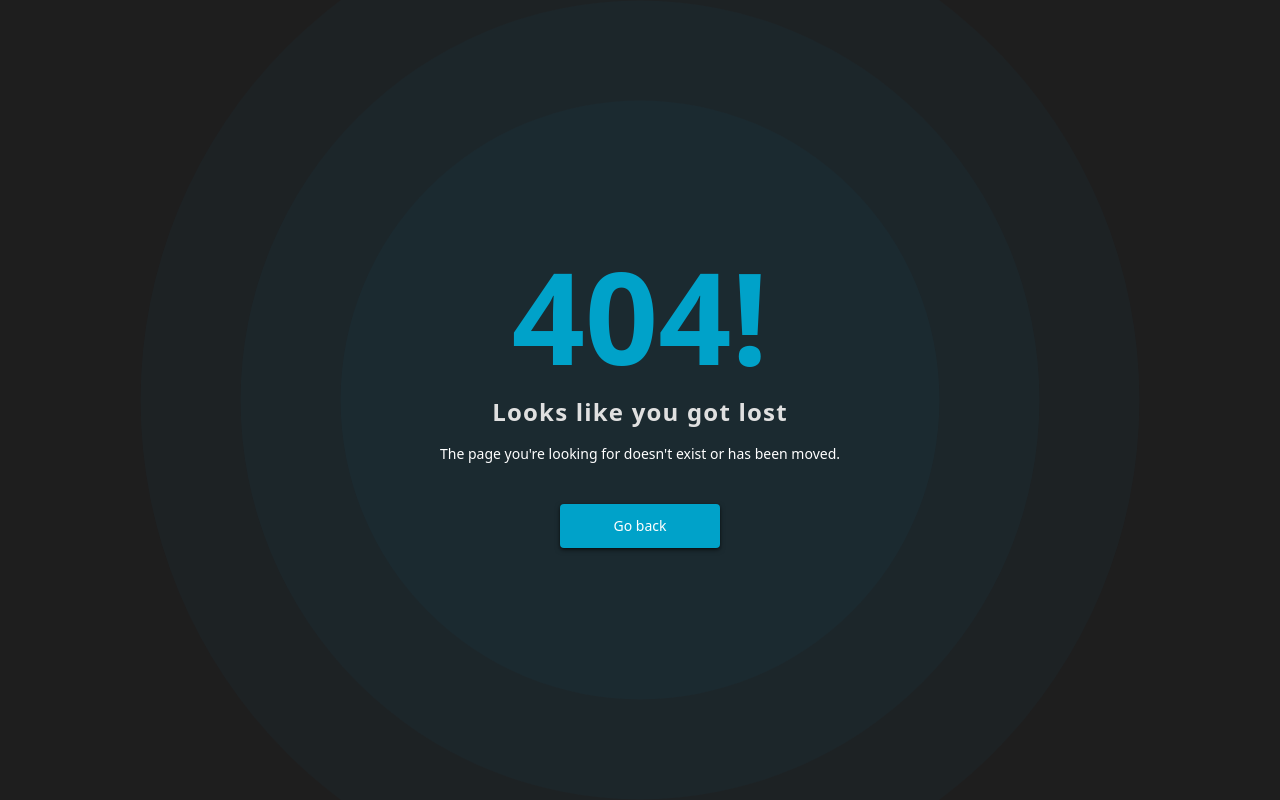
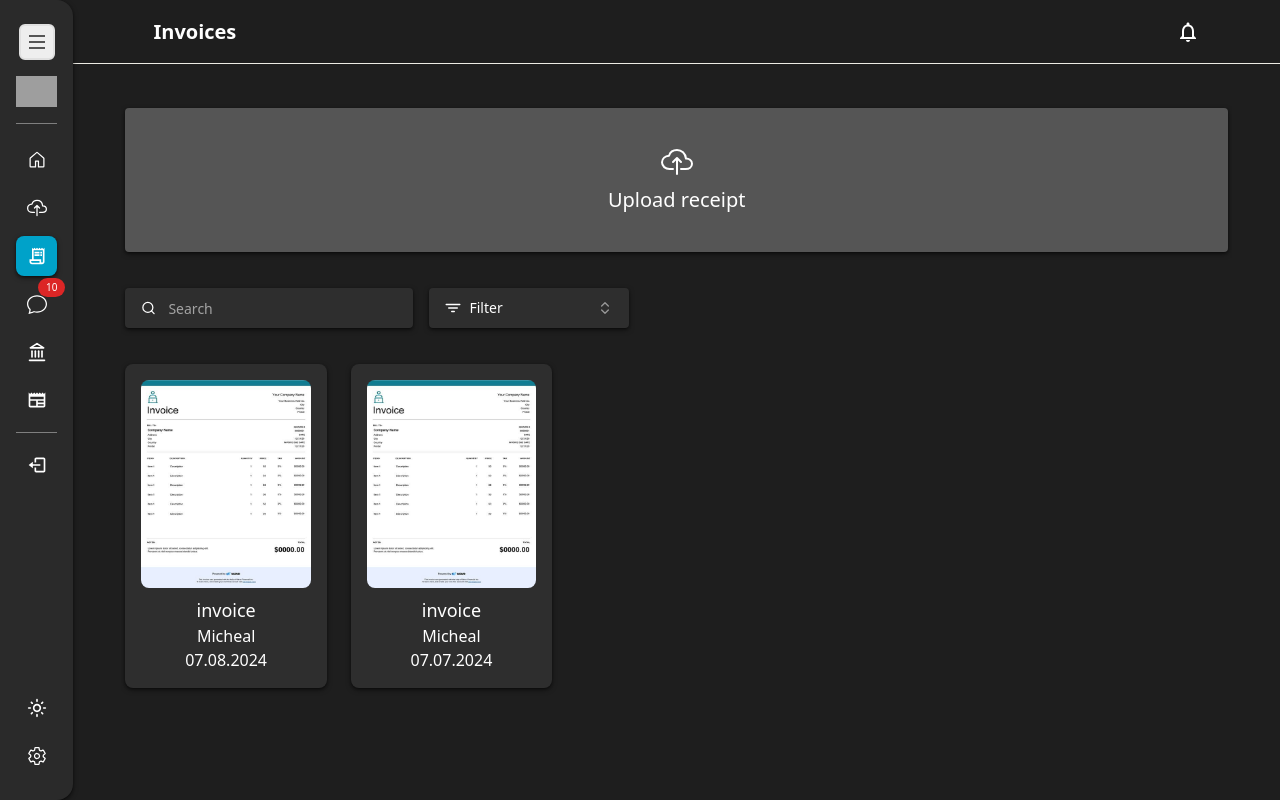
Before and after one commit to Trayshmhirk/tax-return-user-app, a React (Vite) app: page /invoices in a window 1280 px wide. Before the commit this address had no page. Built offline with nearby package versions, Linux system fonts and the light colour scheme; grey boxes are pictures that could not be loaded.

Commit message:
refactor receipts to invoices

```diff
--- a/src/api/mockApis.ts
+++ b/src/api/mockApis.ts
@@ -1,10 +1,10 @@
-import { DocumentsPropTypes, ReceiptsPropTypes } from "@/types/AllTypes";
-import { uploadedDocuments, receipts } from "@/mocks/AllMockData";
+import { DocumentsPropTypes, InvoicesPropTypes } from "@/types/AllTypes";
+import { uploadedDocuments, invoices } from "@/mocks/AllMockData";
 
 export async function fetchDocuments(): Promise<DocumentsPropTypes[]> {
    return uploadedDocuments;
 }
 
-export async function fetchReceipts(): Promise<ReceiptsPropTypes[]> {
-   return receipts;
+export async function fetchInvoices(): Promise<InvoicesPropTypes[]> {
+   return invoices;
 }
--- a/src/components/cards/ReceiptCard.tsx
+++ b/src/components/cards/InvoiceCard.tsx
@@ -1,8 +1,8 @@
 import { formatDate } from "date-fns";
-import ReceiptImg from "../../assets/invoice-image.jpeg";
-import { ReceiptCardPropTypes } from "../../types/AllTypes";
+import InvoiceImg from "../../assets/invoice-image.jpeg";
+import { InvoiceCardPropTypes } from "../../types/AllTypes";
 
-const ReceiptCard = ({ receipt }: ReceiptCardPropTypes) => {
+const InvoiceCard = ({ invoice }: InvoiceCardPropTypes) => {
    const truncateString = (str: string, num: number) => {
       if (str.length <= num) {
          return str;
@@ -13,21 +13,21 @@ const ReceiptCard = ({ receipt }: ReceiptCardPropTypes) => {
    return (
       <div className="w-full flex flex-col text-center gap-2 p-4 rounded-lg cursor-pointer bg-white dark:bg-gray font-medium shadow-md dark:shadow-md-dark hover-shadow-body">
          <div className="h-52 rounded-lg overflow-hidden">
-            <img src={ReceiptImg} alt="" className="w-full h-full" />
+            <img src={InvoiceImg} alt="" className="w-full h-full" />
          </div>
          <div className="">
             <h4 className="text-sm md:text-lg">
-               {truncateString(receipt.title, 15)}
+               {truncateString(invoice.title, 15)}
             </h4>
             <p className="text-xs md:text-base">
-               {receipt.owner_info.fullname}
+               {invoice.owner_info.fullname}
             </p>
             <p className="text-xs md:text-base">
-               {formatDate(receipt.date, "dd.MM.yyyy")}
+               {formatDate(invoice.date, "dd.MM.yyyy")}
             </p>
          </div>
       </div>
    );
 };
 
-export default ReceiptCard;
+export default InvoiceCard;
--- a/src/components/files/data-table.tsx
+++ b/src/components/files/data-table.tsx
@@ -30,16 +30,16 @@ import useWindowWidth from "@/hooks/UseWindowWidth";
 interface DataTableProps<TData, TValue> {
    columns: ColumnDef<TData, TValue>[];
    data: TData[];
-   isReceipt?: boolean;
+   isInvoice?: boolean;
 }
 
 export function DataTable<TData, TValue>({
    columns,
    data,
-   isReceipt,
+   isInvoice,
 }: DataTableProps<TData, TValue>) {
    const [sorting, setSorting] = React.useState<SortingState>([
-      { id: `${isReceipt ? "date" : "date_modified"}`, desc: true }, // Default sorting by date_modified in descending order
+      { id: `${isInvoice ? "date" : "date_modified"}`, desc: true }, // Default sorting by date_modified in descending order
    ]);
    const [columnFilters, setColumnFilters] = React.useState<ColumnFiltersState>(
       []
@@ -98,12 +98,12 @@ export function DataTable<TData, TValue>({
                   className="bg-transparent dark:bg-transparent border-none outline-none"
                   value={
                      (table
-                        .getColumn(`${isReceipt ? "title" : "document_name"}`)
+                        .getColumn(`${isInvoice ? "title" : "document_name"}`)
                         ?.getFilterValue() as string) ?? ""
                   }
                   onChange={(event) =>
                      table
-                        .getColumn(`${isReceipt ? "title" : "document_name"}`)
+                        .getColumn(`${isInvoice ? "title" : "document_name"}`)
                         ?.setFilterValue(event.target.value)
                   }
                />
@@ -157,7 +157,7 @@ export function DataTable<TData, TValue>({
                      className={`
                         grid
                         ${
-                           isReceipt
+                           isInvoice
                               ? "grid-cols-[0.3fr_1fr_1fr_1fr_0.4fr] md:grid-cols-[0.5fr_2fr_1fr_1fr_1fr]"
                               : "grid-cols-[0.5fr_2.5fr_1fr_1fr_0.4fr] sm:grid-cols-[0.5fr_2fr_1fr_1fr_1fr_0.4fr] lg:grid-cols-[0.5fr_3fr_1fr_1fr_1fr_1fr]"
                         }
@@ -186,7 +186,7 @@ export function DataTable<TData, TValue>({
                         className={`
                            grid
                            ${
-                              isReceipt
+                              isInvoice
                                  ? "grid-cols-[0.3fr_1fr_1fr_1fr_0.4fr] md:grid-cols-[0.5fr_2fr_1fr_1fr_1fr]"
                                  : "grid-cols-[0.5fr_2.5fr_1fr_1fr_0.4fr] sm:grid-cols-[0.5fr_2fr_1fr_1fr_1fr_0.4fr] lg:grid-cols-[0.5fr_3fr_1fr_1fr_1fr_1fr]"
                            }
--- a/src/components/files/receiptColumns.tsx
+++ b/src/components/files/invoiceColumns.tsx
@@ -20,10 +20,10 @@ import {
    DropdownMenuLabel,
 } from "@/components/ui/dropdown-menu";
 import { Checkbox } from "@/components/ui/checkbox";
-import { ReceiptsPropTypes } from "@/types/AllTypes";
+import { InvoicesPropTypes } from "@/types/AllTypes";
 import { formatDate } from "date-fns";
 
-export const receiptColumns: ColumnDef<ReceiptsPropTypes>[] = [
+export const invoiceColumns: ColumnDef<InvoicesPropTypes>[] = [
    {
       id: "select",
       header: ({ table }) => (
--- a/src/layouts/ContentLayout.tsx
+++ b/src/layouts/ContentLayout.tsx
@@ -21,8 +21,8 @@ const ContentLayout = ({ children }: ContentLayoutProps) => {
             return "Request a service";
          case "/upload-documents":
             return "Upload documents";
-         case "/receipts":
-            return "Receipts";
+         case "/invoices":
+            return "Invoices";
          case "/chat":
             return "Chat";
          case "/transactions":
--- a/src/mocks/AllMockData.ts
+++ b/src/mocks/AllMockData.ts
@@ -1,6 +1,6 @@
 import {
    DocumentsPropTypes,
-   ReceiptsPropTypes,
+   InvoicesPropTypes,
    VideoDataTypes,
    ServicesListTypes,
    CategoryListTypes,
@@ -72,27 +72,25 @@ export const uploadedDocuments: DocumentsPropTypes[] = [
    },
 ];
 
-// receipts
-export const receipts: ReceiptsPropTypes[] = [
+// invoices
+export const invoices: InvoicesPropTypes[] = [
    {
       id: "retdb2137",
-      title: "receipt",
+      title: "invoice",
       owner_info: {
          fullname: "Micheal",
       },
       date: "2024-08-07",
       base64: "",
-      amount: "",
    },
    {
       id: "retug7457",
-      title: "receipt",
+      title: "invoice",
       owner_info: {
          fullname: "Micheal",
       },
       date: "2024-07-07",
       base64: "",
-      amount: "",
    },
 ];
 
--- a/src/mocks/NavItemData.ts
+++ b/src/mocks/NavItemData.ts
@@ -19,10 +19,10 @@ export const navItemsData = [
       id: "uploadNavItem",
    },
    {
-      title: "Receipts",
+      title: "Invoices",
       navIcon: MdOutlineReceiptLong,
-      route: "receipts",
-      id: "receiptsNavItem",
+      route: "invoices",
+      id: "invoicesNavItem",
    },
    {
       title: "Chat",
--- /dev/null
+++ b/src/pages/Invoices.tsx
@@ -0,0 +1,164 @@
+import { useEffect, useState } from "react";
+import SearchAndFilter from "../components/common/SearchAndFilter";
+import UploadPdfImage from "../components/common/UploadPdfImage";
+import ReceiptCard from "../components/cards/InvoiceCard";
+import { InvoicesPropTypes } from "../types/AllTypes";
+import { getBase64 } from "../helpers/getBase64";
+import { filterByDate } from "@/helpers/filterByDate";
+import { fetchInvoices } from "@/api/mockApis";
+import { ClipLoader } from "react-spinners";
+import { v4 as uuidv4 } from "uuid";
+
+const Invoices = () => {
+   const [invoices, setInvoices] = useState<InvoicesPropTypes[]>([]);
+   const [loading, setLoading] = useState(false);
+   const [searchInput, setSearchInput] = useState<string>("");
+   const [selectedFilter, setSelectedFilter] = useState<string>("");
+
+   const filterTitleList = [
+      "All",
+      "Today",
+      "This week",
+      "This month",
+      "Earlier",
+   ];
+
+   useEffect(() => {
+      async function fetchData() {
+         setLoading(true);
+
+         setTimeout(async () => {
+            const fetchedInvoices = await fetchInvoices();
+            setInvoices(fetchedInvoices);
+            setLoading(false);
+         }, 500);
+      }
+      fetchData();
+   }, []);
+
+   const handleSearch = (e: React.ChangeEvent<HTMLInputElement>) => {
+      setSearchInput(e.target.value);
+   };
+
+   const searchInvoices = (invoice: InvoicesPropTypes) => {
+      const docName = invoice.title;
+      return docName.toLowerCase().includes(searchInput.toLowerCase());
+   };
+
+   const handleFilter = (title: string) => {
+      setSelectedFilter(title);
+   };
+
+   const filteredReceipts = invoices
+      ? invoices
+           .filter(
+              (invoice) =>
+                 searchInvoices(invoice) &&
+                 filterByDate(invoice, selectedFilter)
+           )
+           .sort(
+              (a, b) => new Date(b.date).getTime() - new Date(a.date).getTime()
+           )
+      : [];
+
+   const handleSelectedFile = async (
+      e: React.ChangeEvent<HTMLInputElement>
+   ) => {
+      const selectedFiles = Array.from(e.target.files || []);
+
+      for (let index = 0; index < selectedFiles.length; index++) {
+         const selectedFile = selectedFiles[index];
+         const base64File = await getBase64(selectedFile); // Convert file to base64
+
+         // Check if base64File is a string and handle the null case
+         if (typeof base64File !== "string") {
+            console.error("Failed to convert file to base64");
+            return;
+         }
+
+         // Convert current date to ISO date string
+         const currentDate = new Date().toISOString();
+
+         // Simulate file upload completion and set the file to the state
+         setTimeout(() => {
+            async () => {
+               // const { email, token } = userProfile;
+               // try {
+               //    const uploadResponse = await api.post(
+               //       "/add-receipt",
+               //       {
+               //          id: index,
+               //          receipt_name: selectedFile.name,
+               //          receipt: base64File, // Pass base64 file here
+               //       },
+               //       {
+               //          headers: {
+               //             useremail: email,
+               //             usertoken: token,
+               //          },
+               //       }
+               //    );
+               //    // If upload is successful, add the new receipt to the Redux state
+               //    if (uploadResponse.status === 200) {
+               //       // Optionally fetch the updated list of documents from the server
+               //       const updatedDocuments = await getReceipts(email, token);
+               //       dispatch(setReceipts(updatedDocuments.data.receipts));
+               //    }
+               // } catch (error) {
+               //    console.error("API Error:", error);
+               //    // Handle error, log it, or display a user-friendly message
+               // }
+            };
+
+            const newInvoice: InvoicesPropTypes = {
+               id: uuidv4(),
+               title: selectedFile.name,
+               owner_info: {
+                  fullname: "Micheal",
+               },
+               date: currentDate,
+               base64: base64File,
+            };
+
+            setInvoices((prevInvoices) => [...prevInvoices, newInvoice]);
+         }, 200);
+      }
+   };
+
+   return (
+      <div className="flex flex-col gap-9">
+         <UploadPdfImage
+            isUploadReceipt
+            handleFileUpload={handleSelectedFile}
+         />
+
+         <SearchAndFilter
+            handleSearch={handleSearch}
+            handleFilter={handleFilter}
+            title={filterTitleList}
+         />
+
+         {loading ? (
+            <div className="w-full h-20 flex justify-center items-center">
+               <ClipLoader color="#00A2C9" />
+            </div>
+         ) : (
+            <div className="w-full">
+               {filteredReceipts.length ? (
+                  <div className="grid grid-cols-1 xs:grid-cols-2 md:grid-cols-3 lg:grid-cols-4 xl:grid-cols-5 gap-6">
+                     {filteredReceipts.map((receipt, index) => (
+                        <ReceiptCard key={index} invoice={receipt} />
+                     ))}
+                  </div>
+               ) : (
+                  <p className="pending-text w-full text-center">
+                     No results found.
+                  </p>
+               )}
+            </div>
+         )}
+      </div>
+   );
+};
+
+export default Invoices;
--- a/src/pages/settings/Files.tsx
+++ b/src/pages/settings/Files.tsx
@@ -1,20 +1,20 @@
 import { useEffect, useState } from "react";
-import { DocumentsPropTypes, ReceiptsPropTypes } from "@/types/AllTypes";
+import { DocumentsPropTypes, InvoicesPropTypes } from "@/types/AllTypes";
 import { BsFillGridFill } from "react-icons/bs";
 import { RiListCheck3 } from "react-icons/ri";
 import { IoFolderOpenSharp } from "react-icons/io5";
 import { ClipLoader } from "react-spinners";
 import { documentColumns } from "@/components/files/documentColumns";
-import { receiptColumns } from "@/components/files/receiptColumns";
+import { invoiceColumns } from "@/components/files/invoiceColumns";
 import { DataTable } from "@/components/files/data-table";
 import SearchAndFilter from "@/components/common/SearchAndFilter";
 import { DocumentCard } from "@/components/cards/DocumentCard";
-import ReceiptCard from "@/components/cards/ReceiptCard";
+import ReceiptCard from "@/components/cards/InvoiceCard";
 import { filterByDate } from "@/helpers/filterByDate";
 import { filterByDoctype } from "@/helpers/filterByDoctype";
 import useWindowWidth from "@/hooks/UseWindowWidth";
 import { Button } from "@/components/ui/button";
-import { fetchDocuments, fetchReceipts } from "@/api/mockApis";
+import { fetchDocuments, fetchInvoices } from "@/api/mockApis";
 
 const Files = () => {
    // Get the window width from the hook
@@ -22,12 +22,12 @@ const Files = () => {
    const isbelowXs = windowWidth < 375;
 
    const [documents, setDocuments] = useState<DocumentsPropTypes[]>([]);
-   const [receipts, setReceipts] = useState<ReceiptsPropTypes[]>([]);
+   const [invoices, setInvoices] = useState<InvoicesPropTypes[]>([]);
    const [loading, setLoading] = useState(false);
    const [isList, setIsList] = useState(false);
    const [searchInput, setSearchInput] = useState("");
    const [selectedFilter, setSelectedFilter] = useState("");
-   const [activeFolder, setActiveFolder] = useState<"documents" | "receipts">(
+   const [activeFolder, setActiveFolder] = useState<"documents" | "invoices">(
       "documents"
    );
    const docTypeFilterList = ["All", "PDF", "PNG", "JPEG", "DOC", "XLS"];
@@ -45,9 +45,9 @@ const Files = () => {
 
          setTimeout(async () => {
             const fetchedDocuments = await fetchDocuments();
-            const fetchedReceipts = await fetchReceipts();
+            const fetchedInvoices = await fetchInvoices();
             setDocuments(fetchedDocuments);
-            setReceipts(fetchedReceipts);
+            setInvoices(fetchedInvoices);
             setLoading(false);
          }, 500);
       }
@@ -62,7 +62,7 @@ const Files = () => {
       setIsList(true);
    };
 
-   const handleFolderClick = (folder: "documents" | "receipts") => {
+   const handleFolderClick = (folder: "documents" | "invoices") => {
       setActiveFolder(folder);
    };
 
@@ -85,15 +85,15 @@ const Files = () => {
         )
       : [];
 
-   const searchReceipts = (receipt: ReceiptsPropTypes) => {
-      const docName = receipt.title;
+   const searchInvoices = (invoice: InvoicesPropTypes) => {
+      const docName = invoice.title;
       return docName.toLowerCase().includes(searchInput.toLowerCase());
    };
 
-   const filteredReceipts = receipts
-      ? receipts.filter(
-           (receipt) =>
-              searchReceipts(receipt) && filterByDate(receipt, selectedFilter)
+   const filteredInvoices = invoices
+      ? invoices.filter(
+           (invoice) =>
+              searchInvoices(invoice) && filterByDate(invoice, selectedFilter)
         )
       : [];
 
@@ -101,7 +101,7 @@ const Files = () => {
       <>
          <div className="flex justify-between items-center gap-4 mt-[2px]">
             <h1 className="text-lg font-bold">
-               Files ({documents.length || receipts.length})
+               Files ({documents.length || invoices.length})
             </h1>
 
             <div className="flex items-center gap-3">
@@ -133,12 +133,12 @@ const Files = () => {
             </div>
 
             <div
-               onClick={() => handleFolderClick("receipts")}
+               onClick={() => handleFolderClick("invoices")}
                className="w-full flex flex-col gap-4 bg-white dark:bg-gray p-6 rounded-lg cursor-pointer shadow-md dark:shadow-md-dark hover-shadow-body"
             >
                <div className="flex flex-col items-center text-center gap-3">
                   <IoFolderOpenSharp className="w-8 h-8 text-[#FDBF5E]" />
-                  <h6 className="font-medium text-sm">Receipts</h6>
+                  <h6 className="font-medium text-sm">Invoices</h6>
                </div>
             </div>
          </div>
@@ -183,13 +183,13 @@ const Files = () => {
                </>
             )}
 
-            {activeFolder === "receipts" && (
+            {activeFolder === "invoices" && (
                <>
                   {isList ? (
                      <DataTable
-                        columns={receiptColumns}
-                        data={receipts}
-                        isReceipt
+                        columns={invoiceColumns}
+                        data={invoices}
+                        isInvoice
                      />
                   ) : (
                      <div className="flex flex-col gap-7">
@@ -205,12 +205,12 @@ const Files = () => {
                            </div>
                         ) : (
                            <div className="w-full">
-                              {filteredReceipts.length ? (
+                              {filteredInvoices.length ? (
                                  <div className="grid grid-cols-1 xs:grid-cols-2 md:grid-cols-3 lg:grid-cols-4 xl:grid-cols-5 gap-5">
-                                    {filteredReceipts.map((receipt) => (
+                                    {filteredInvoices.map((invoice) => (
                                        <ReceiptCard
-                                          key={receipt.id}
-                                          receipt={receipt}
+                                          key={invoice.id}
+                                          invoice={invoice}
                                        />
                                     ))}
                                  </div>
--- a/src/routes/Router.tsx
+++ b/src/routes/Router.tsx
@@ -19,7 +19,7 @@ const Home = lazy(() => import("../pages/home/Home"));
 const RequestService = lazy(() => import("../pages/RequestService"));
 const NotApprovedHome = lazy(() => import("../pages/home/NotApprovedHome"));
 const UploadDocument = lazy(() => import("../pages/UploadDocument"));
-const Receipts = lazy(() => import("../pages/Receipts"));
+const Invoices = lazy(() => import("../pages/Invoices"));
 const Chat = lazy(() => import("../pages/Chat"));
 const Bank = lazy(() => import("../pages/payment/Bank"));
 const KnowledgeBase = lazy(() => import("../pages/KnowledgeBase"));
@@ -99,10 +99,10 @@ const router = createBrowserRouter(
                }
             />
             <Route
-               path="receipts"
+               path="invoices"
                element={
                   <ProtectedRoute>
-                     <Receipts />
+                     <Invoices />
                   </ProtectedRoute>
                }
             />
```
Also changed, not shown: src/pages/Receipts.tsx (deleted, +0 -112 lines), src/types/AllTypes.ts (+3 -4 lines).
